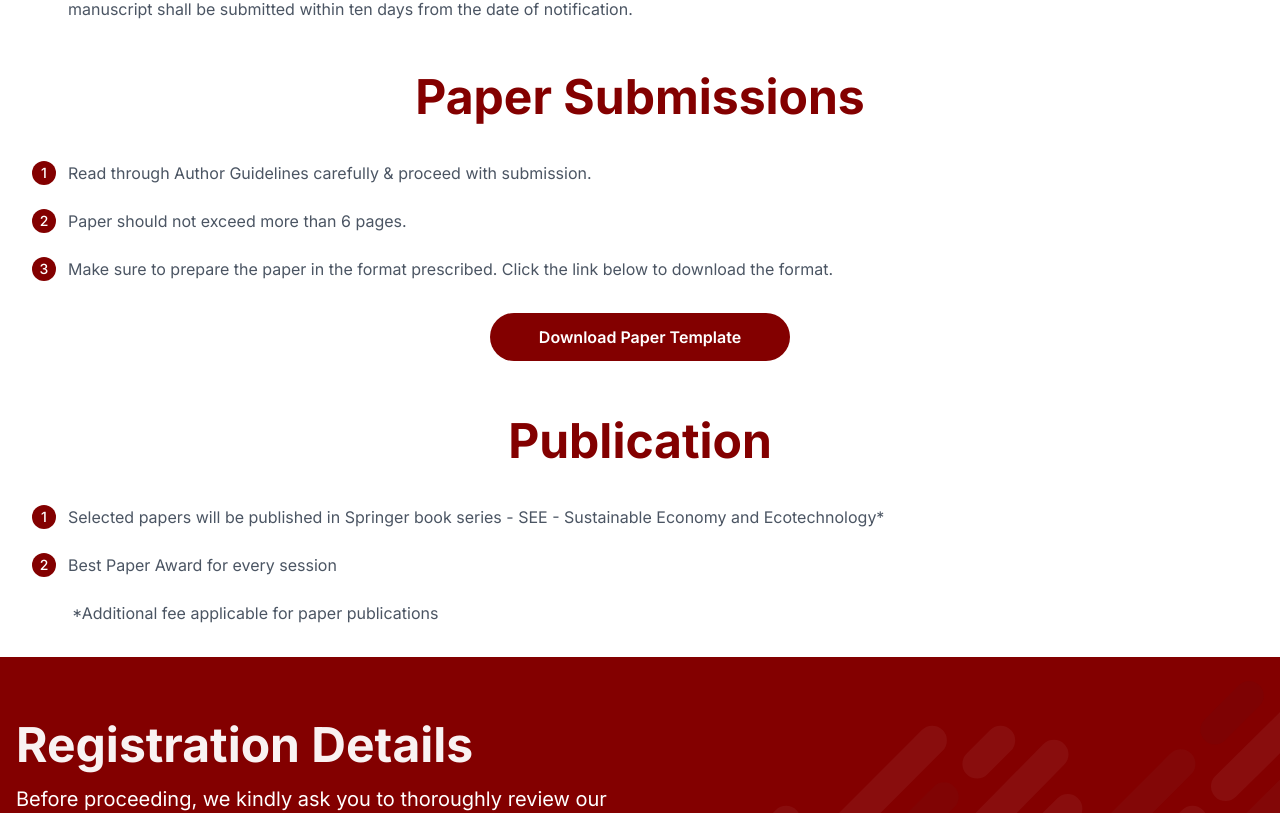
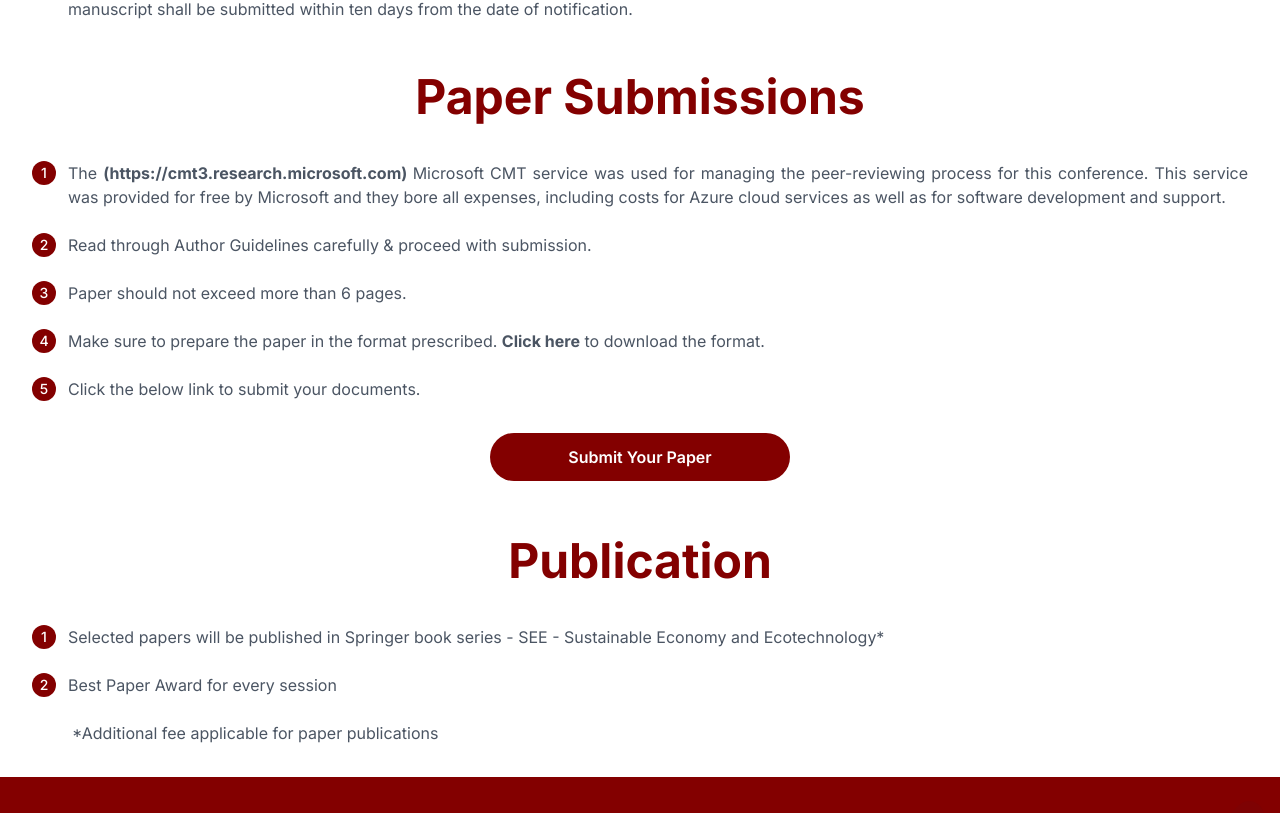
Before and after one commit to kmrsanthosh/TCEResearchConclave, a Next.js app: page /TCEResearchConclave/ in a window 1280 px wide. Shown: the part 5813-6626 px from the top of the page. Built offline with nearby package versions, Linux system fonts and the light colour scheme.

Commit message:
Made Changes To Paper Submission Section

```diff
--- a/components/Home/AuthorGuidelines.tsx
+++ b/components/Home/AuthorGuidelines.tsx
@@ -101,29 +101,95 @@ const AuthorGuidelines = () => {
           Paper Submissions
         </h1>
         <ul className="p-8 space-y-6">
-          {paperSubmissions.map((guideline, index) => (
           <motion.li
-              key={index}
             initial={{ opacity: 0, y: 20 }}
             whileInView={{ opacity: 1, y: 0 }}
-              transition={{ duration: 0.6, delay: index * 0.1 }}
+            transition={{ duration: 0.6, delay: 1 * 0.1 }}
             className="flex items-start"
           >
             <span className="flex-shrink-0 h-6 w-6 rounded-full bg-primary-accent flex items-center justify-center mr-3">
-                <span className="text-white font-medium text-sm">
-                  {index + 1}
+              <span className="text-white font-medium text-sm">1</span>
             </span>
+            <p className="text-gray-600">
+              The{" "}
+              <span className="font-bold hover:cursor-pointer hover:text-blue-500">
+                {" "}
+                (https://cmt3.research.microsoft.com){" "}
+              </span>{" "}
+              Microsoft CMT service was used for managing the peer-reviewing
+              process for this conference. This service was provided for free by
+              Microsoft and they bore all expenses, including costs for Azure
+              cloud services as well as for software development and support.
+            </p>
+          </motion.li>
+
+          <motion.li
+            initial={{ opacity: 0, y: 20 }}
+            whileInView={{ opacity: 1, y: 0 }}
+            transition={{ duration: 0.6, delay: 2 * 0.1 }}
+            className="flex items-start"
+          >
+            <span className="flex-shrink-0 h-6 w-6 rounded-full bg-primary-accent flex items-center justify-center mr-3">
+              <span className="text-white font-medium text-sm">2</span>
             </span>
-              <p className="text-gray-600">{guideline}</p>
+            <p className="text-gray-600">
+              Read through Author Guidelines carefully & proceed with
+              submission.
+            </p>
           </motion.li>
-          ))}
+
+          <motion.li
+            initial={{ opacity: 0, y: 20 }}
+            whileInView={{ opacity: 1, y: 0 }}
+            transition={{ duration: 0.6, delay: 3 * 0.1 }}
+            className="flex items-start"
+          >
+            <span className="flex-shrink-0 h-6 w-6 rounded-full bg-primary-accent flex items-center justify-center mr-3">
+              <span className="text-white font-medium text-sm">3</span>
+            </span>
+            <p className="text-gray-600">
+              Paper should not exceed more than 6 pages.
+            </p>
+          </motion.li>
+
+          <motion.li
+            initial={{ opacity: 0, y: 20 }}
+            whileInView={{ opacity: 1, y: 0 }}
+            transition={{ duration: 0.6, delay: 4 * 0.1 }}
+            className="flex items-start"
+          >
+            <span className="flex-shrink-0 h-6 w-6 rounded-full bg-primary-accent flex items-center justify-center mr-3">
+              <span className="text-white font-medium text-sm">4</span>
+            </span>
+            <p className="text-gray-600">
+              Make sure to prepare the paper in the format prescribed.{" "}
+              <span className="font-bold hover:cursor-pointer hover:text-blue-500">
+                Click here
+              </span>{" "}
+              to download the format.
+            </p>
+          </motion.li>
+
+          <motion.li
+            initial={{ opacity: 0, y: 20 }}
+            whileInView={{ opacity: 1, y: 0 }}
+            transition={{ duration: 0.6, delay: 5 * 0.1 }}
+            className="flex items-start"
+          >
+            <span className="flex-shrink-0 h-6 w-6 rounded-full bg-primary-accent flex items-center justify-center mr-3">
+              <span className="text-white font-medium text-sm">5</span>
+            </span>
+            <p className="text-gray-600">
+              Click the below link to submit your documents.
+            </p>
+          </motion.li>
         </ul>
         <motion.button
           whileHover={{ scale: 1.05 }}
           whileTap={{ scale: 0.95 }}
           className="flex bg-primary-accent mb-5 max-w-[300px] justify-center text-white font-semibold py-3 px-6 lg:w-[50%] mx-auto mt-5 md:mt-0 rounded-full hover:bg-opacity-90 transition duration-300"
         >
-          Download Paper Template
+          Submit Your Paper
         </motion.button>
       </section>
 
```
Lines whose indentation alone changed are shown as unchanged.
